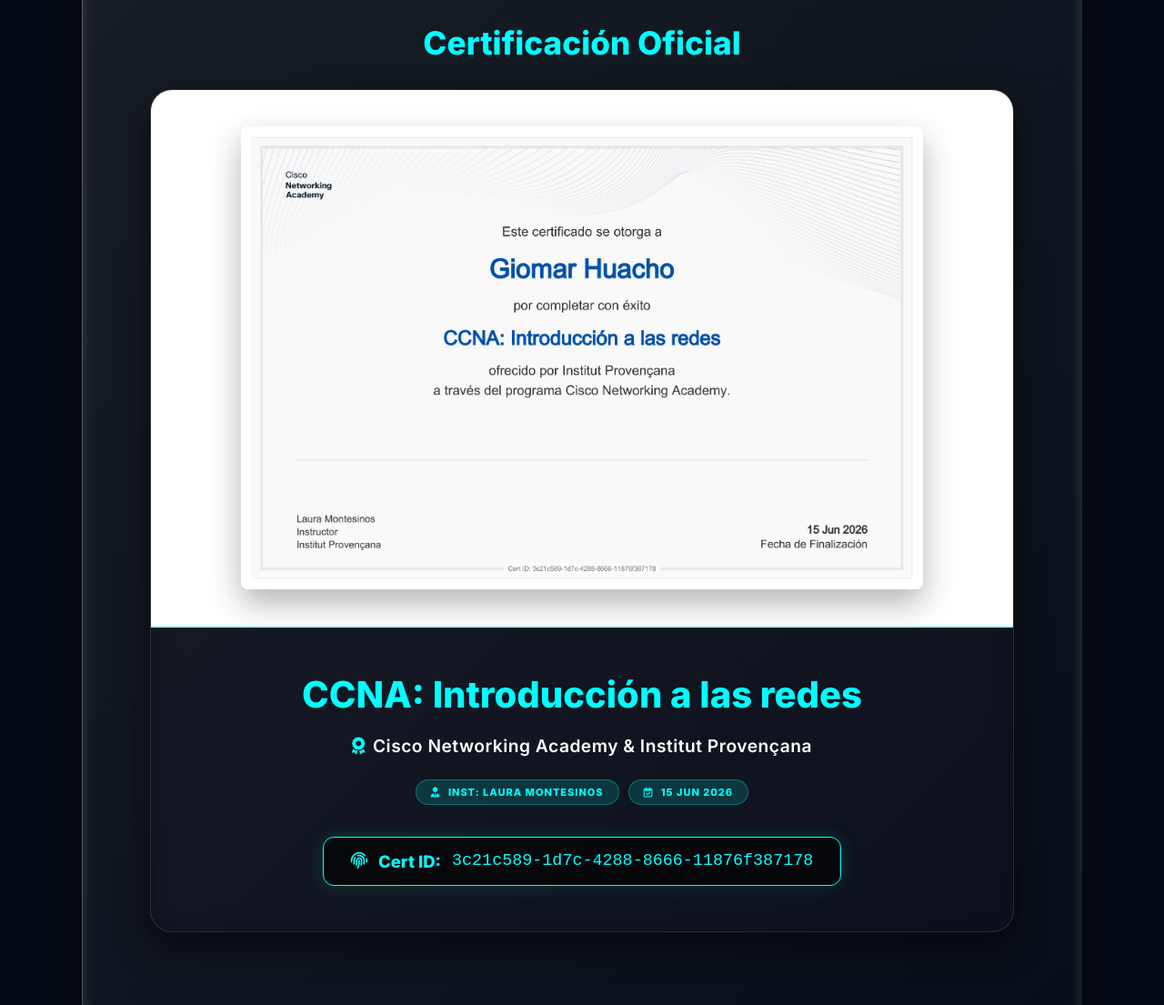
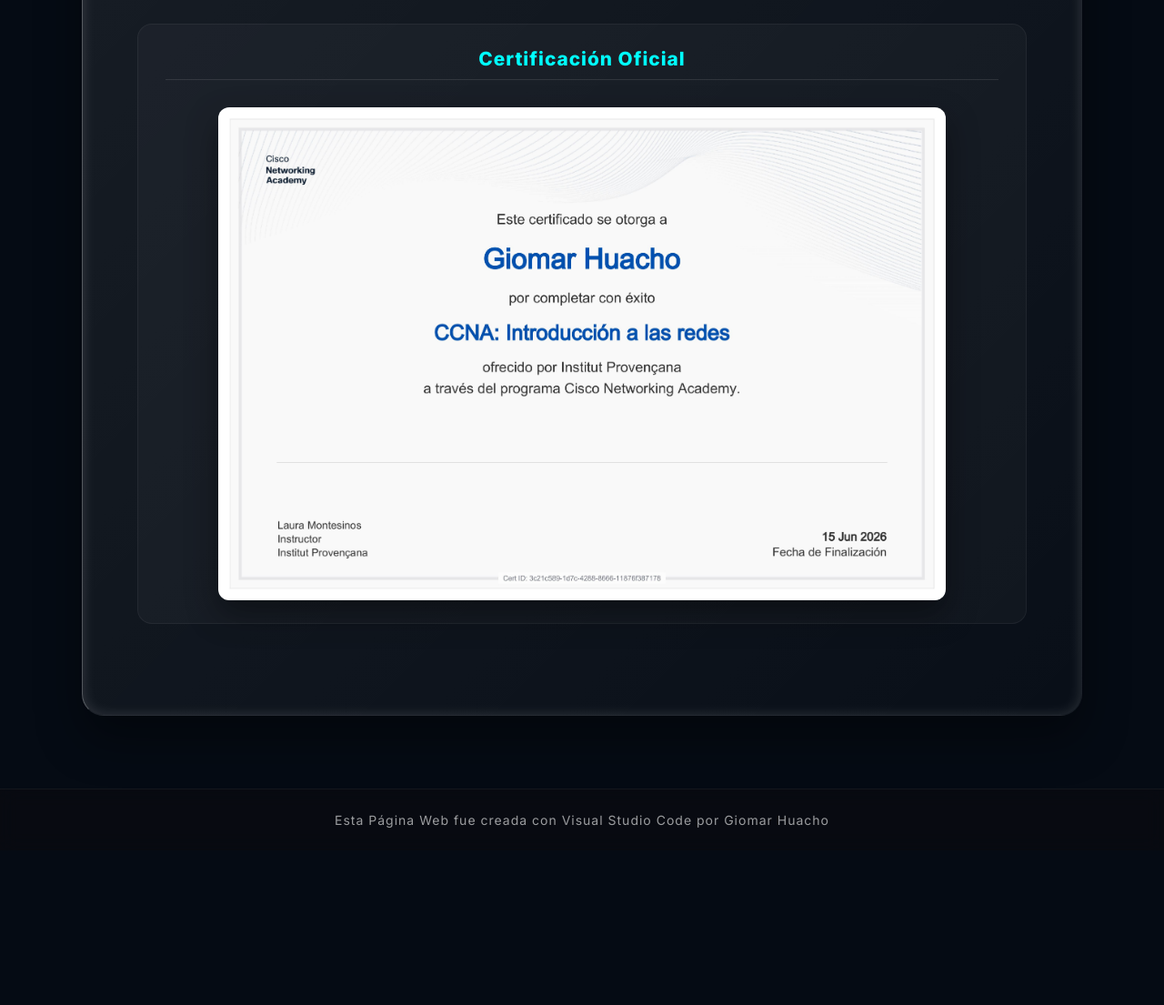
Before and after one commit to giomarhuacho150/giomarhuacho150.github.io, a plain HTML site: page cv.html in a window 1280 px wide. Shown: the part 1280-2385 px from the top of the page at 91% size. After the commit the page ends 2215 px from the top, so only its background shows below. Drawn offline with nearby package versions, Linux system fonts and the light colour scheme.

Commit message:
update: certificado limpio

```diff
--- a/cv.html
+++ b/cv.html
@@ -94,27 +94,10 @@
                 </div>
             </div>
 
-            <div class="reveal-scale" style="margin-top: 60px; margin-bottom: 40px;">
-                <h3 style="text-align: center; color: #00ffff; font-size: 2.2rem; margin-bottom: 30px; font-weight: 800;">Certificación Oficial</h3>
-
-                <div class="portfolio-card" style="max-width: 950px; margin: 0 auto; cursor: default;">
-                    <div class="project-image-container" style="height: auto; min-height: 350px; padding: 40px 20px; background: #ffffff; display: flex; justify-content: center; align-items: center; border-bottom: 2px solid rgba(0, 255, 255, 0.3);">
-                        <img src="Certificado.jpg" alt="Certificado CCNA Cisco" style="width: 100%; max-width: 750px; height: auto; object-fit: contain; border-radius: 8px; box-shadow: 0 15px 35px rgba(0,0,0,0.3); transition: transform 0.5s ease;" onmouseover="this.style.transform='scale(1.04)'" onmouseout="this.style.transform='scale(1)'">
-                    </div>
-
-                    <div class="project-info-bottom" style="text-align: center; padding: 50px 30px;">
-                        <h2 style="font-size: 2.5rem; line-height: 1.2;">CCNA: Introducción a las redes</h2>
-                        <p style="color: #ffffff; font-size: 1.2rem; font-weight: 600; margin-bottom: 25px; letter-spacing: 0.5px;">
-                            <i class="fas fa-award" style="color: #00ffff; margin-right: 8px;"></i>Cisco Networking Academy & Institut Provençana
-                        </p>
-                        <div class="project-tags" style="justify-content: center; margin-bottom: 35px;">
-                            <span class="tag"><i class="fas fa-user-tie" style="margin-right: 5px;"></i> Inst: Laura Montesinos</span>
-                            <span class="tag"><i class="far fa-calendar-check" style="margin-right: 5px;"></i> 15 Jun 2026</span>
-                        </div>
-                        <div style="display: inline-flex; align-items: center; gap: 12px; font-family: monospace; background: rgba(0, 0, 0, 0.6); color: #00ffff; padding: 15px 30px; border-radius: 12px; border: 1px solid #00ffff; font-size: 1.15rem; box-shadow: 0 0 20px rgba(0,255,255,0.15);">
-                            <i class="fas fa-fingerprint"></i> <strong>Cert ID:</strong> 3c21c589-1d7c-4288-8666-11876f387178
-                        </div>
-                    </div>
+            <div class="cv-section reveal-scale" style="margin-top: 60px; margin-bottom: 40px; text-align: center;">
+                <h3 style="margin-bottom: 30px;">Certificación Oficial</h3>
+                <div style="display: flex; justify-content: center;">
+                    <img src="Certificado.jpg" alt="Certificado CCNA Cisco" style="width: 100%; max-width: 800px; height: auto; border-radius: 12px; box-shadow: 0 15px 35px rgba(0,0,0,0.4); transition: transform 0.3s ease;" onmouseover="this.style.transform='scale(1.02)'" onmouseout="this.style.transform='scale(1)'">
                 </div>
             </div>
         </div>
```
